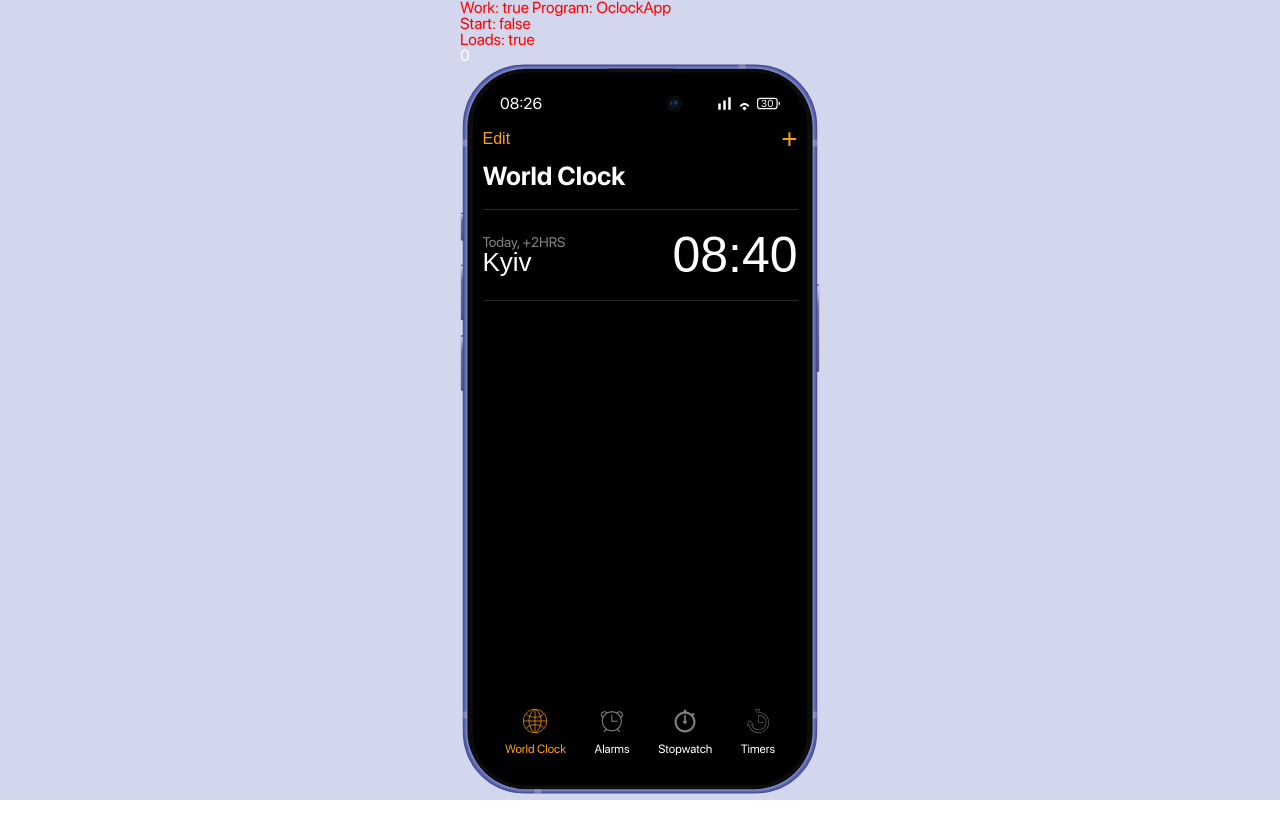
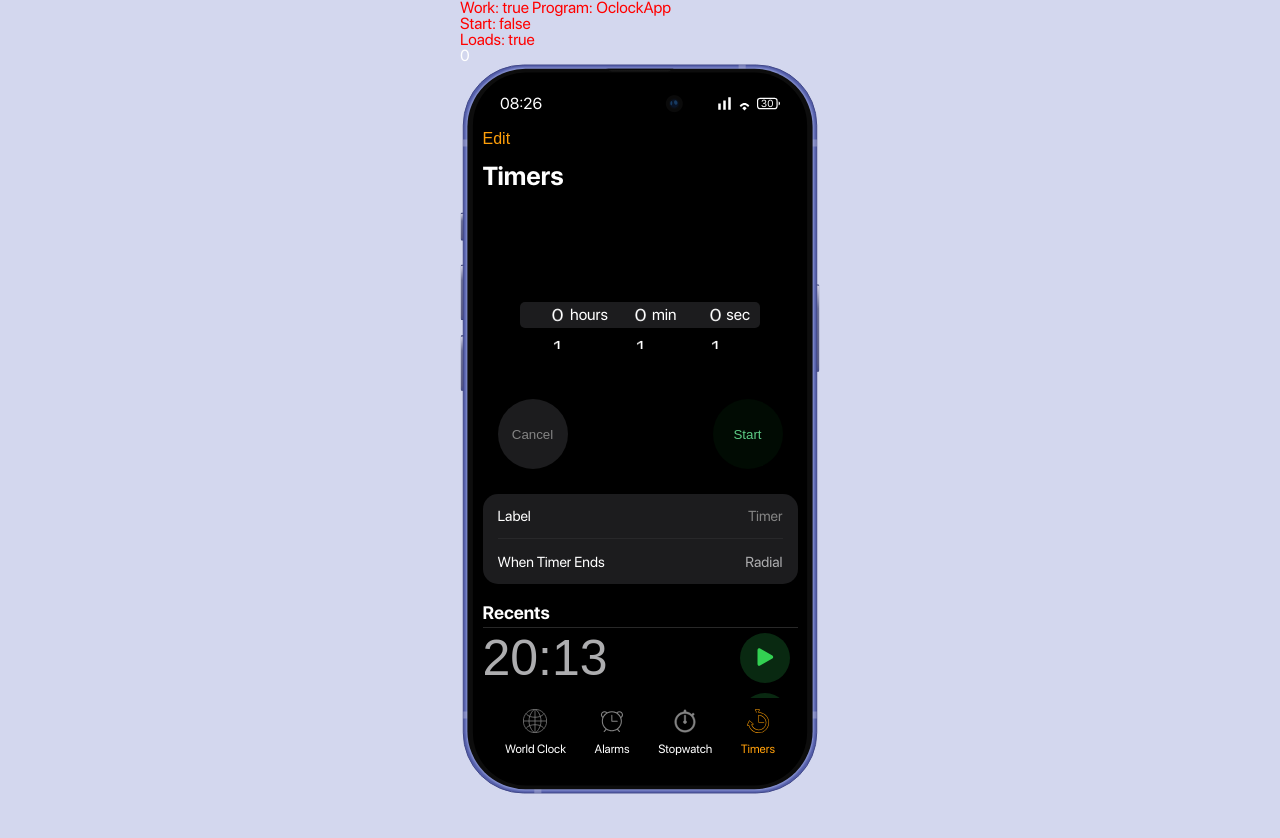
Before and after one commit to Learning-Autumn/Vue-Phone, a Vue app: page / in a window 1280 px wide. Shown: the top 838 px of the page. Before the commit the page ends 800 px from the top, so only its background shows below. Built offline with nearby package versions, Linux system fonts and the light colour scheme; a web font is replaced by a local one.

Commit message:
Оновлення таймера

```diff
--- a/src/App.vue
+++ b/src/App.vue
@@ -18,7 +18,8 @@ export default {
 <style>
 .app {
   background-color: #8792d15e;
-  height: 100vh;
+  min-height: 100vh;
+  padding-bottom: 50px;
 }
 
 .container {
--- a/src/components/Apps/Programs/MyOclockProgram.vue
+++ b/src/components/Apps/Programs/MyOclockProgram.vue
@@ -28,7 +28,7 @@ export default {
   components: { MyOclockMenu, MyOclockAlarmsProgram, MyOclockOclockProgram, MyOclockStopwatchProgram, MyOclockTimersProgram },
   data() {
     return {
-      currentMenu: "WorldClock"
+      currentMenu: "Timers"
     }
   },
   methods: {
@@ -56,7 +56,7 @@ export default {
 
 .world__oclock {
   height: 550px;
-  overflow: hidden;
+  /* overflow: hidden; */
 }
 
 </style>
--- a/src/components/Apps/Programs/PartsProgram/Oclock/Timers/MyOclockTimersItem.vue
+++ b/src/components/Apps/Programs/PartsProgram/Oclock/Timers/MyOclockTimersItem.vue
@@ -1,21 +1,27 @@
 <template>
   <li class="oclock__program-item">
-    {{ isActive }}
     <div class="oclock__program-item-left">
-      <p class="oclock__program-item-time">{{ Time }}</p>
+      <p class="oclock__program-item-time">
+        {{ Time.minutes }}:{{ Time.seconds }}
+      </p>
     </div>
     <div class="oclock__program-item-right">
-      <button class="oclock__program-item-start"></button>
-      <button class="oclock__program-item-pause"></button>
+      <button class="oclock__program-item-button">
+        <svg width="20px" viewBox="0 0 16 16" xmlns="http://www.w3.org/2000/svg" fill="#000000"><g id="SVGRepo_bgCarrier" stroke-width="0"></g><g id="SVGRepo_tracerCarrier" stroke-linecap="round" stroke-linejoin="round"></g><g id="SVGRepo_iconCarrier"> <path d="m 2 2.5 v 11 c 0 1.5 1.269531 1.492188 1.269531 1.492188 h 0.128907 c 0.246093 0.003906 0.488281 -0.050782 0.699218 -0.171876 l 9.796875 -5.597656 c 0.433594 -0.242187 0.65625 -0.734375 0.65625 -1.226562 c 0 -0.492188 -0.222656 -0.984375 -0.65625 -1.222656 l -9.796875 -5.597657 c -0.210937 -0.121093 -0.453125 -0.175781 -0.699218 -0.175781 h -0.128907 s -1.269531 0 -1.269531 1.5 z m 0 0" fill="#33d052"></path> </g></svg>
+      </button>
     </div>
   </li>
 </template>
 
 <script>
   export default {
+    data() {
+      return {
+      }
+    },
     props: {
       Time: {
-        type: String,
+        type: Object,
         required: true,
       },
       isActive: {
@@ -26,6 +32,26 @@
   }
 </script>
 
-<style lang="scss" scoped>
-
+<style scoped>
+.oclock__program-item {
+  display: flex;
+  align-items: center;
+  justify-content: space-between;
+  padding-right: 8px;
+  margin-bottom: 10px;
+}
+.oclock__program-item-time {
+  color: #adadaf;
+  font-size: 50px;
+  font-weight: 300;
+}
+.oclock__program-item-button {
+  background-color: #092911;
+  border: none;
+  width: 50px;
+  height: 50px;
+  border-radius: 50%;
+}
+.oclock__program-item-button svg{
+}
 </style>
--- a/src/components/Apps/Programs/PartsProgram/Oclock/Timers/MyOclockTimersProgram.vue
+++ b/src/components/Apps/Programs/PartsProgram/Oclock/Timers/MyOclockTimersProgram.vue
@@ -9,16 +9,20 @@
 
     <h2 class="oclock__program-title">Timers</h2>
 
-    <div class="oclock__edit">
-      <MyOclockTimersSlider></MyOclockTimersSlider>
+    <div class="oclock__timers-edit" v-if="isShowMode">
+      <MyOclockTimersSlider ref="timerData"></MyOclockTimersSlider>
     </div>
 
-    <div class="oclock__control">
+    <div class="oclock__timers-show" v-else>
+      Time
+    </div>
+
+    <div class="oclock__timers-control">
       <button class="oclock__control-btn oclock__control-btn--left" type="">
         Cancel
       </button>
       <button
-        @click="addTimers"
+        @click="startTimers"
         class="oclock__control-btn oclock__control-btn--right"
         type=""
       >
@@ -35,7 +39,7 @@
         <hr class="oclock__desc-line" />
         <li class="oclock__desc-item">
           <p class="oclock__desc-item-title">When Timer Ends</p>
-          <p class="oclock__desc-item-title">Radial</p>
+          <p class="oclock__desc-item-title oclock__desc-item-title--radial">Radial</p>
         </li>
       </ul>
     </div>
@@ -56,23 +60,41 @@ export default {
   components: { MyOclockTimersSlider, MyOclockTimersItem },
   data() {
     return {
-      dataTimers: {
+      isShowMode: true,
+      isShowTime: "",
+      dataTimers: [
+        {
           'Time': {
             'minutes': 20,
-          'seconds': 20
+            'seconds': 13
           },
           'TimeLeft': {
             'minutes': 20,
-          'seconds': 20
+            'seconds': 13
           },
           'isActive': true,
         },
+        {
+          'Time': {
+            'minutes': 20,
+            'seconds': 13
+          },
+          'TimeLeft': {
+            'minutes': 20,
+            'seconds': 13
+          },
+          'isActive': true,
+        }
+      ]
     }
   },
   methods: {
-    addTimers(){
-      console.log(123);
+    startTimers(){
+      this.isShowMode = !this.isShowMode;
+      const timer = this.$refs.timerData.addTimerData()
+      console.log(timer);
 
+      this.dataTimers.push(timer)
     }
   }
 };
@@ -96,6 +118,10 @@ export default {
   margin-bottom: 20px;
 }
 
+.oclock__timers-show {
+  height: 190px;
+}
+
 .oclock__control-btn {
   width: 70px;
   height: 70px;
@@ -104,7 +130,7 @@ export default {
   margin-bottom: 25px;
 }
 
-.oclock__control {
+.oclock__timers-control {
   display: flex;
   justify-content: space-between;
   align-items: center;
@@ -118,7 +144,7 @@ export default {
   color: #848484;
 }
 .oclock__control-btn--right {
-  background-color: #092911;
+  background-color: #010b03;
   border: none;
   color: #5dcb85;
 }
@@ -130,7 +156,7 @@ export default {
   border-radius: 15px;
   padding: 15px;
   font-size: 13px;
-  margin-bottom: 35px;
+  margin-bottom: 20px;
 }
 
 .oclock__desc-list {
@@ -149,4 +175,41 @@ export default {
 .oclock__desc-item-title--timer {
   color: #848484;
 }
+
+.oclock__desc-item-title--radial {
+  color: #adadaf;
+}
+
+.oclock__program-list {
+  overflow-y: auto;
+  height: 65px;
+}
+
+/* Стилізація полоси прокрутки для браузерів на основі WebKit */
+.oclock__program-list::-webkit-scrollbar {
+  width: 8px;
+}
+
+.oclock__program-list::-webkit-scrollbar-track {
+  background: #262628;
+  border-radius: 10px;
+
+}
+
+.oclock__program-list::-webkit-scrollbar-thumb {
+  background-color: #ff9f0a;
+  border-radius: 10px;
+  border: 2px solid #262628;
+}
+
+.oclock__program-list::-webkit-scrollbar-thumb:hover {
+  background-color: #ff7a00;
+}
+
+.oclock__program-list-desc {
+  font-size: 18px;
+  margin-bottom: 5px;
+  padding-bottom: 5px;
+  border-bottom: 1px solid rgba(132, 132, 132, 0.3);
+}
 </style>
--- a/src/components/Apps/Programs/PartsProgram/Oclock/Timers/MyOclockTimersSlider.vue
+++ b/src/components/Apps/Programs/PartsProgram/Oclock/Timers/MyOclockTimersSlider.vue
@@ -22,6 +22,7 @@
       <VueSlickCarousel v-bind="settings_right" ref="carousel__center" :arrows="false">
         <li
           v-for="item in Array.from({length: 60}, (_, index) => index)"
+          @click="setSelectMinute(item)"
           :key="item"
           class="oclock__slider-item"
         >
@@ -33,6 +34,7 @@
       <VueSlickCarousel v-bind="settings_right" ref="carousel__right" :arrows="false">
         <li
           v-for="item in Array.from({length: 60}, (_, index) => index)"
+          @click="setSelectSecond(item)"
           :key="item"
           class="oclock__slider-item"
         >
@@ -54,8 +56,9 @@ export default {
   components: { VueSlickCarousel },
   data() {
     return {
-      selectHour: 12,
-      selectMinutes: 30,
+      selectHour: 0,
+      selectMinutes: 0,
+      selectSecond: 0,
       isLeftButtonDisabled: false,
       isRightButtonDisabled: false,
       settings_left: {
@@ -101,9 +104,35 @@ export default {
       this.selectHour = item;
       console.log("Selected Hour:", this.selectHour);
     },
+    setSelectMinute(item) {
+      this.selectMinutes = item;
+      console.log("Selected Minute:", this.selectMinutes);
+    },
+    setSelectSecond(item) {
+      this.selectSecond = item;
+      console.log("Selected Second:", this.selectSecond);
+    },
     setActive(index) {
       this.activeIndex = index;
     },
+    addTimerData(){
+      let timerMinutes = String(this.selectMinutes).padStart(2, '0')
+      let timerSeconds = String(this.selectSecond).padStart(2, '0')
+
+      const timer = {
+        'Time': {
+          'minutes': timerMinutes,
+          'seconds': timerSeconds,
+        },
+        'TimeLeft': {
+          'minutes': timerMinutes,
+          'seconds': timerSeconds,
+        },
+        'isActive': true,
+      }
+
+      return timer
+    }
   },
 };
 </script>
```
Lines whose indentation alone changed are shown as unchanged.
